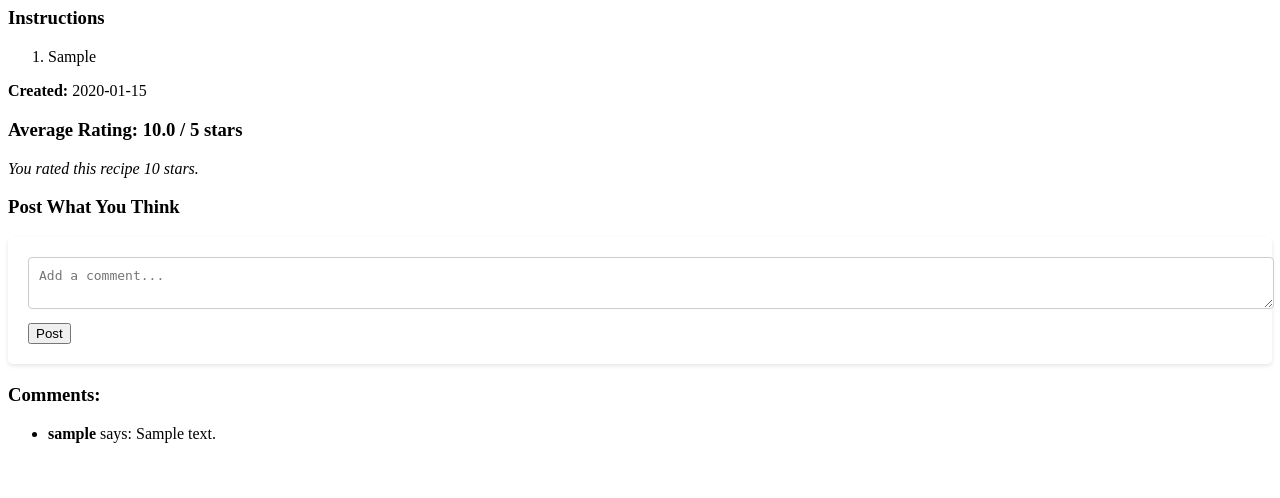
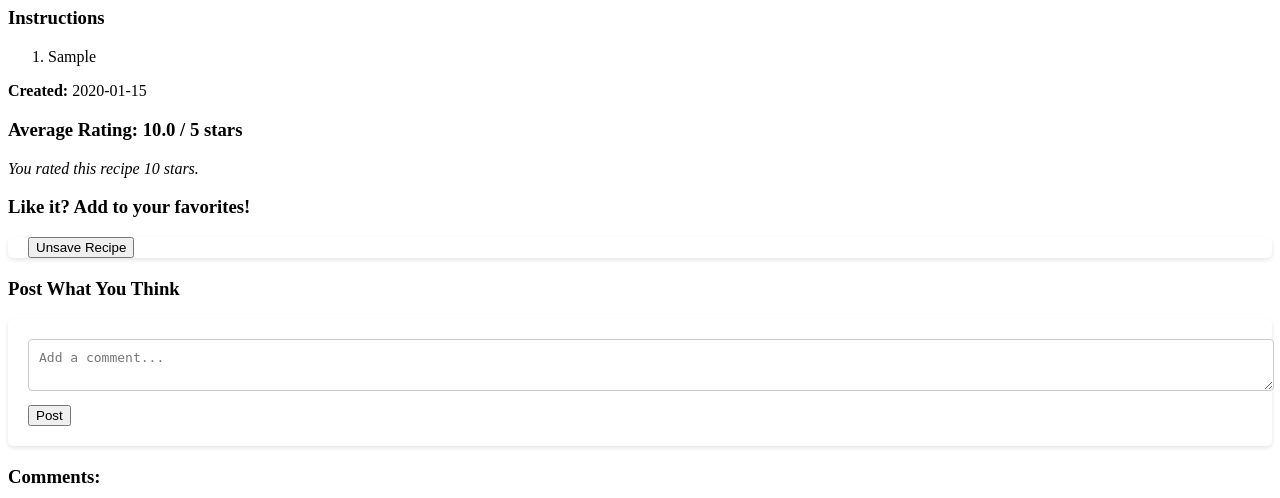
Before and after one commit to adrian8284/RecipeWebApp, a Flask app: page /recipe/1 in a window 1280 px wide. Shown: the part 294-792 px from the top of the page. Before the commit the page ends 737 px from the top, so only its background shows below. Run offline with Flask 3, Linux system fonts and the light colour scheme; a user stored in the database is signed in; tables that the repository leaves empty hold one stand-in row (values such as "Sample post").

Commit message:
Added save/add to favorites recipe functionality

```diff
--- a/app/routes.py
+++ b/app/routes.py
@@ -88,6 +88,17 @@ def show_recipe(integer):
         db.session.commit()
         flash('Rating submitted!')
         return redirect(url_for('show_recipe', integer=recipe.id))
+
+    if request.method == "POST" and request.form.get("form_type") == "save_toggle":
+        if recipe in current_user.saved_recipes:
+            current_user.saved_recipes.remove(recipe)
+            flash("Recipe removed from favorites!")
+        else:
+            current_user.saved_recipes.append(recipe)
+            flash("Recipe added to favorites!")
+        db.session.commit()
+        return redirect(url_for('show_recipe', integer=recipe.id))
+
     return render_template("recipe_details.html", recipe=recipe,
                            comment_form=comment_form, rating_form=rating_form)
 
--- a/app/templates/all_recipes.html
+++ b/app/templates/all_recipes.html
@@ -26,7 +26,7 @@
 
     <hr>
 
-   <h2>Saved Recipes</h2>
+   <h2>Favorite Recipes</h2>
   {% if saved_recipes %}
     <ul>
       {% for recipe in saved_recipes %}
--- a/app/templates/recipe_details.html
+++ b/app/templates/recipe_details.html
@@ -79,6 +79,17 @@
         </form>
     {% endif %}
 
+    <!-- Add to Favorites Form -->
+    <h3>Like it? Add to your favorites!</h3>
+    <form method="POST" style="padding-top: 0; padding-bottom: 0;">
+        <input type="hidden" name="form_type" value="save_toggle">
+        {% if recipe in current_user.saved_recipes %}
+        <button type="submit">Unsave Recipe</button>
+        {% else %}
+        <button type="submit">Save Recipe</button>
+        {% endif %}
+    </form>
+
     <!-- Comment Form -->
     <h3>Post What You Think</h3>
     <form method="POST" novalidate>
```
Also changed, not shown: app/templates/profile.html (deleted, +0 -41 lines).
